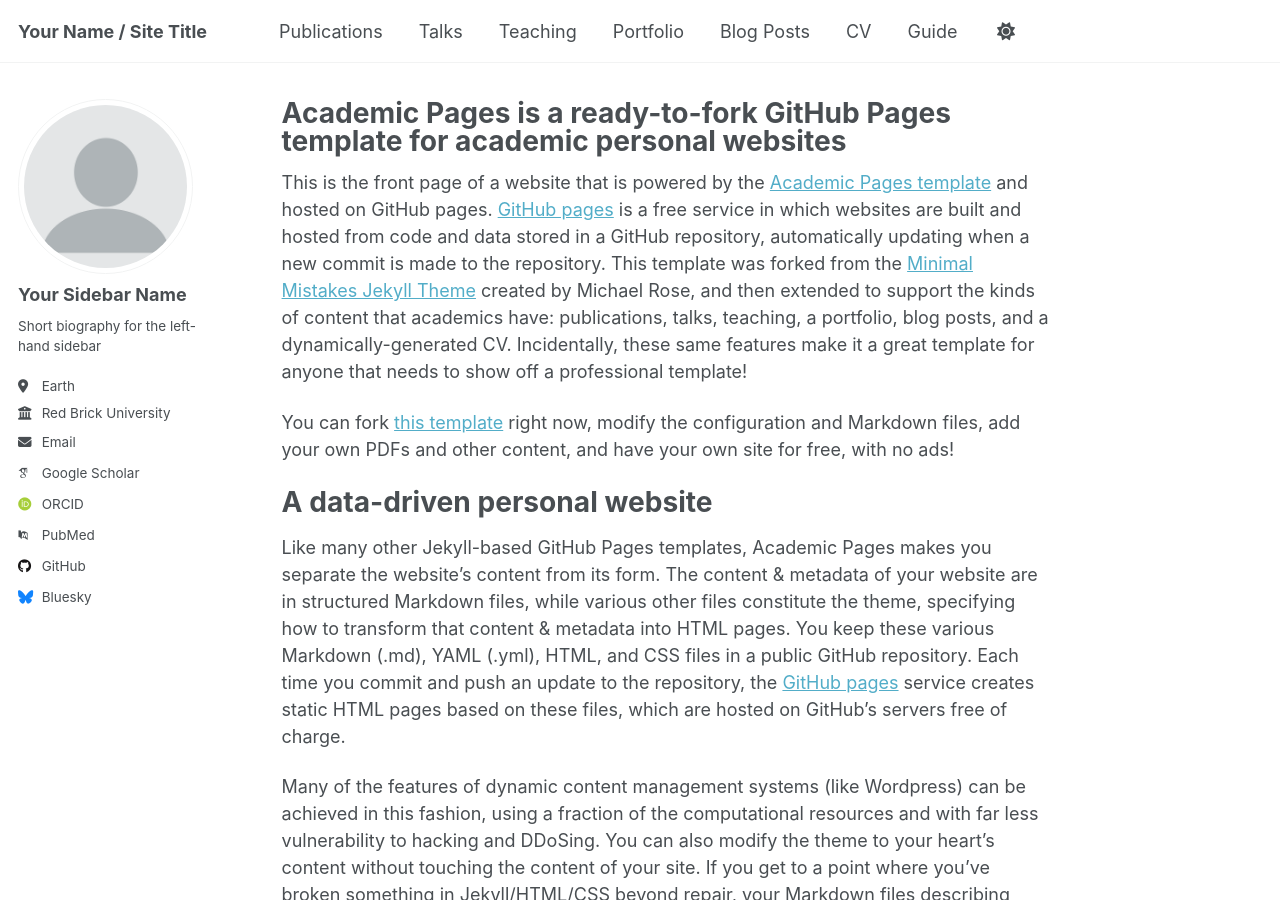
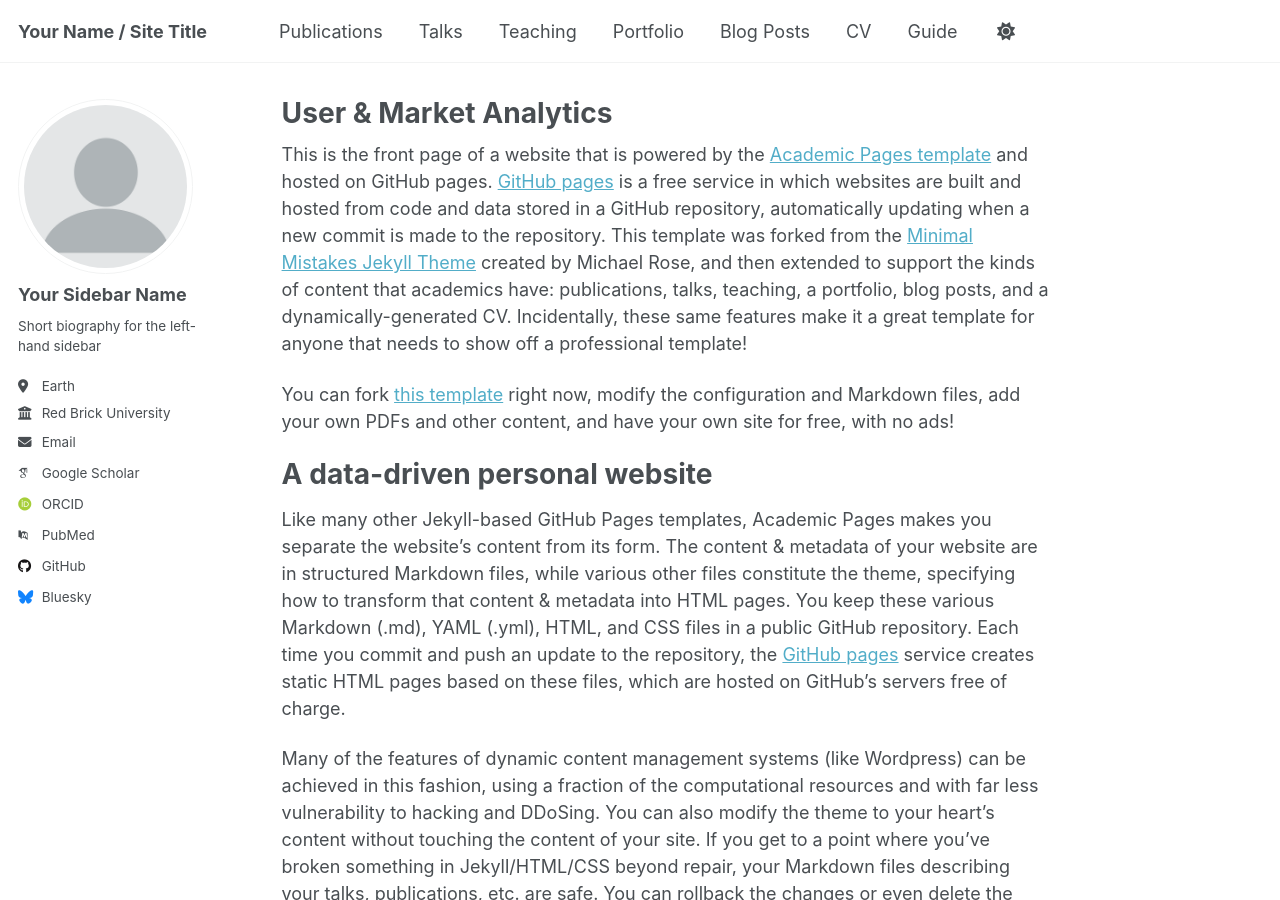
Before and after one commit to deshiiii/deshiiii.github.io, a Jekyll site: the page built from _pages/about.md, in a window 1280 px wide and 900 px high. Built offline with Jekyll 4.4.1, drawn with Linux system fonts in a browser that asks for light colours; some web fonts are replaced; a script that is not in the unit is left out.

Commit message:
Update about.md

```diff
--- a/_pages/about.md
+++ b/_pages/about.md
@@ -1,6 +1,6 @@
 ---
 permalink: /
-title: "Academic Pages is a ready-to-fork GitHub Pages template for academic personal websites"
+title: "User & Market Analytics"
 author_profile: true
 redirect_from:
   - /about/
```
